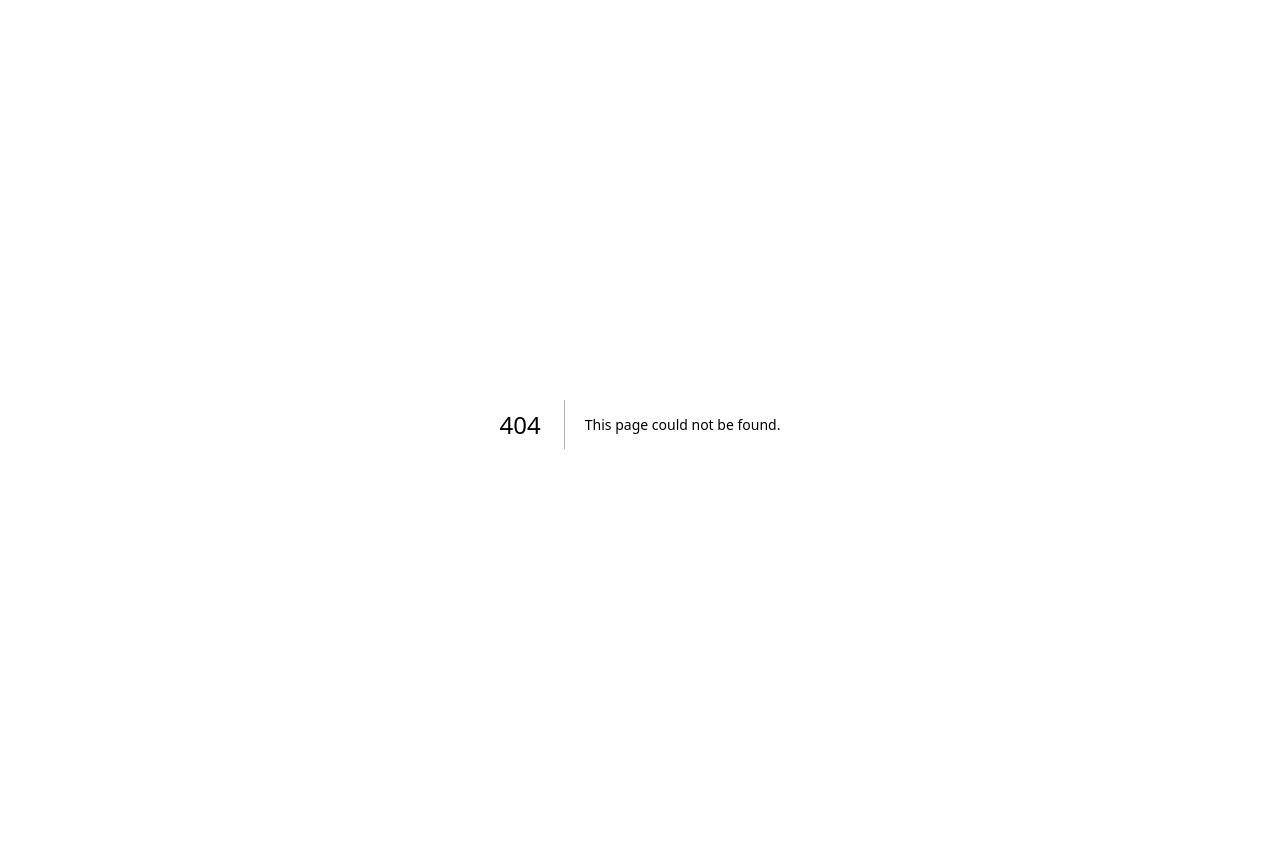
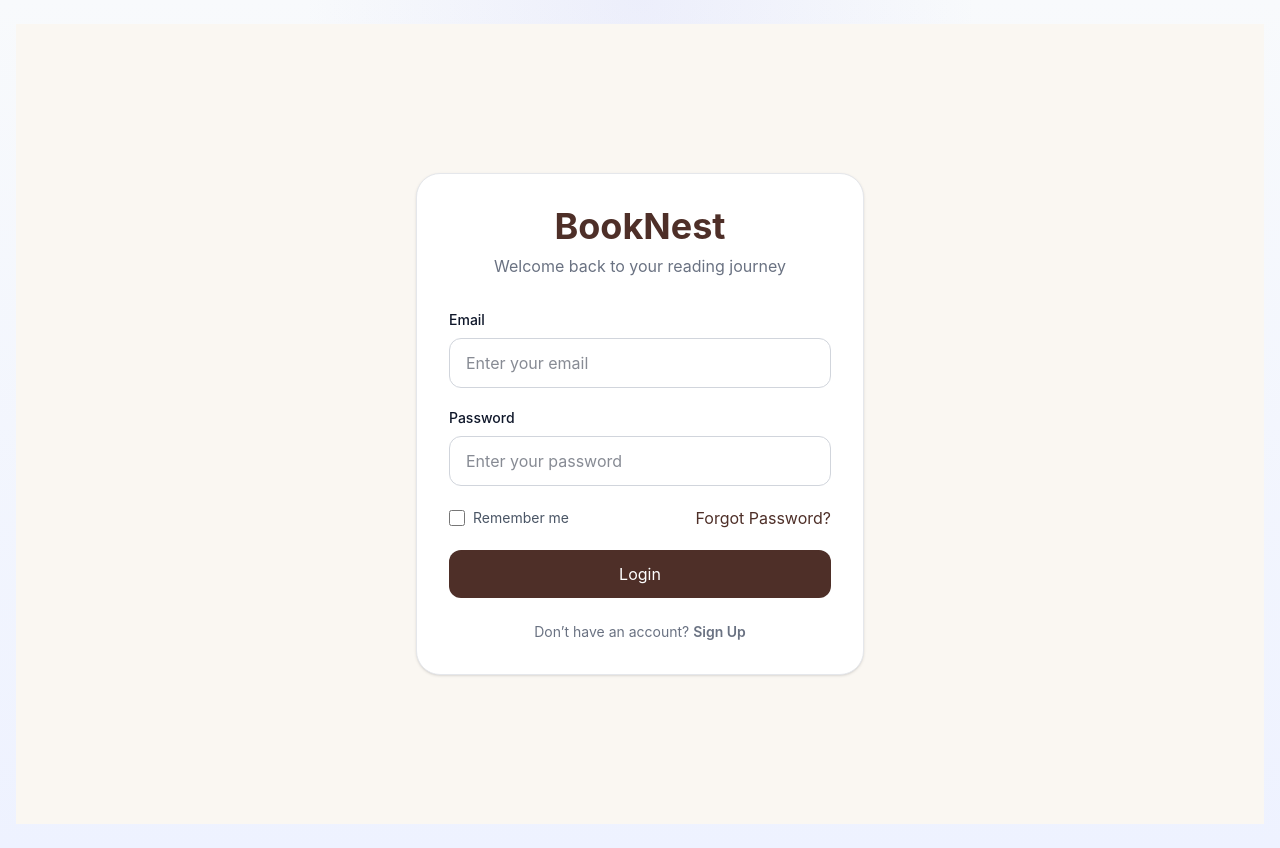
Before and after one commit to visheshbajpayee-source/book-nest, a Next.js app in the folder client/: page /login in a window 1280 px wide. Before the commit this address had no page. Built offline with nearby package versions, Linux system fonts and the light colour scheme.

Commit message:
Added login page

```diff
--- /dev/null
+++ b/client/app/login/page.tsx
@@ -0,0 +1,108 @@
+"use client";
+
+import Link from "next/link";
+import { ChangeEvent, FormEvent, useState } from "react";
+
+export default function LoginPage() {
+  const [form, setForm] = useState({
+    email: "",
+    password: "",
+  });
+
+  const handleChange = (e: ChangeEvent<HTMLInputElement>) => {
+    setForm({
+      ...form,
+      [e.target.name]: e.target.value,
+    });
+  };
+
+  const handleSubmit = (e: FormEvent<HTMLFormElement>) => {
+    e.preventDefault();
+
+    console.log(form);
+
+    alert("Frontend Ready");
+  };
+
+  return (
+    <div className="min-h-screen flex items-center justify-center bg-[#FAF7F2] px-4">
+      <div className="bg-white w-full max-w-md p-8 rounded-3xl shadow-sm border border-gray-200">
+        <h1 className="text-4xl font-bold text-[#4E2F28] text-center mb-2">
+          BookNest
+        </h1>
+
+        <p className="text-center text-gray-500 mb-8">
+          Welcome back to your reading journey
+        </p>
+
+        <form onSubmit={handleSubmit} className="space-y-5">
+          <div>
+            <label className="block mb-2 text-sm font-medium">
+              Email
+            </label>
+
+            <input
+              type="email"
+              name="email"
+              placeholder="Enter your email"
+              value={form.email}
+              onChange={handleChange}
+              className="w-full border border-gray-300 rounded-xl px-4 py-3 outline-none focus:border-[#4E2F28]"
+              required
+            />
+          </div>
+
+          <div>
+            <label className="block mb-2 text-sm font-medium">
+              Password
+            </label>
+
+            <input
+              type="password"
+              name="password"
+              placeholder="Enter your password"
+              value={form.password}
+              onChange={handleChange}
+              className="w-full border border-gray-300 rounded-xl px-4 py-3 outline-none focus:border-[#4E2F28]"
+              required
+            />
+          </div>
+
+          <div className="flex items-center justify-between">
+            <label className="flex items-center gap-2 text-sm text-gray-600">
+              <input
+                type="checkbox"
+                className="accent-[#4E2F28] w-4 h-4"
+              />
+              Remember me
+            </label>
+
+            <button
+              type="button"
+              className="text-sm text-[#4E2F28] hover:underline"
+            >
+              Forgot Password?
+            </button>
+          </div>
+
+          <button
+            type="submit"
+            className="w-full bg-[#4E2F28] text-white py-3 rounded-xl hover:opacity-90 transition"
+          >
+            Login
+          </button>
+        </form>
+
+        <p className="text-center text-sm text-gray-500 mt-6">
+          Don’t have an account?{" "}
+          <Link
+            href="/signup"
+            className="text-[#4E2F28] font-semibold"
+          >
+            Sign Up
+          </Link>
+        </p>
+      </div>
+    </div>
+  );
+}
```
